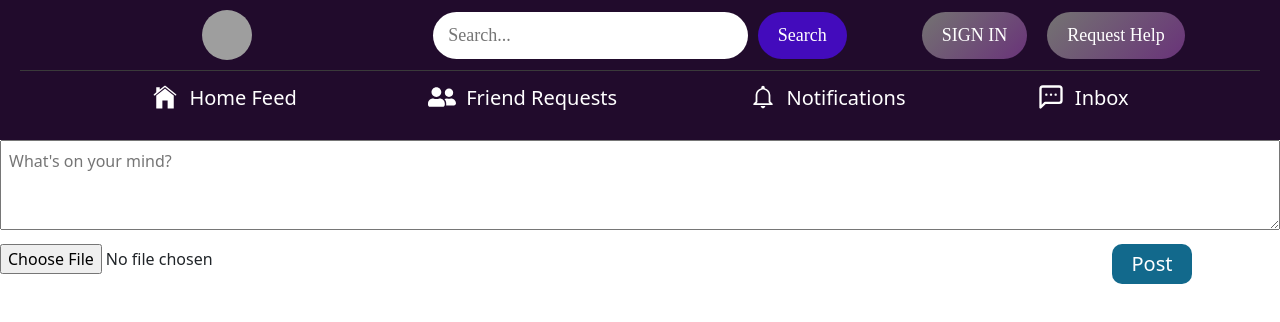
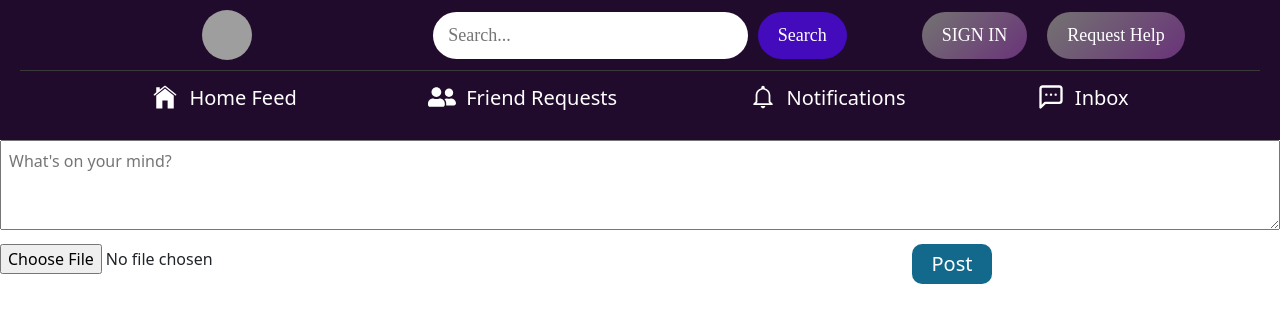
Before and after one commit to goofy-coder-1/SocialMedia, a React (Vite) app in the folder social-media/: page /postsform in a window 1280 px wide. Shown: the top 322 px of the page. Built offline with nearby package versions, Linux system fonts and the light colour scheme; grey boxes are pictures that could not be loaded.

Commit message:
Update PostForm.css

```diff
--- a/social-media/src/components/PostForm/PostForm.css
+++ b/social-media/src/components/PostForm/PostForm.css
@@ -1,6 +1,6 @@
 .post-content {
     display: flex;
-    gap: 800px
+    gap: 600px
 }
 .post-button {
     height: 40px;
```
